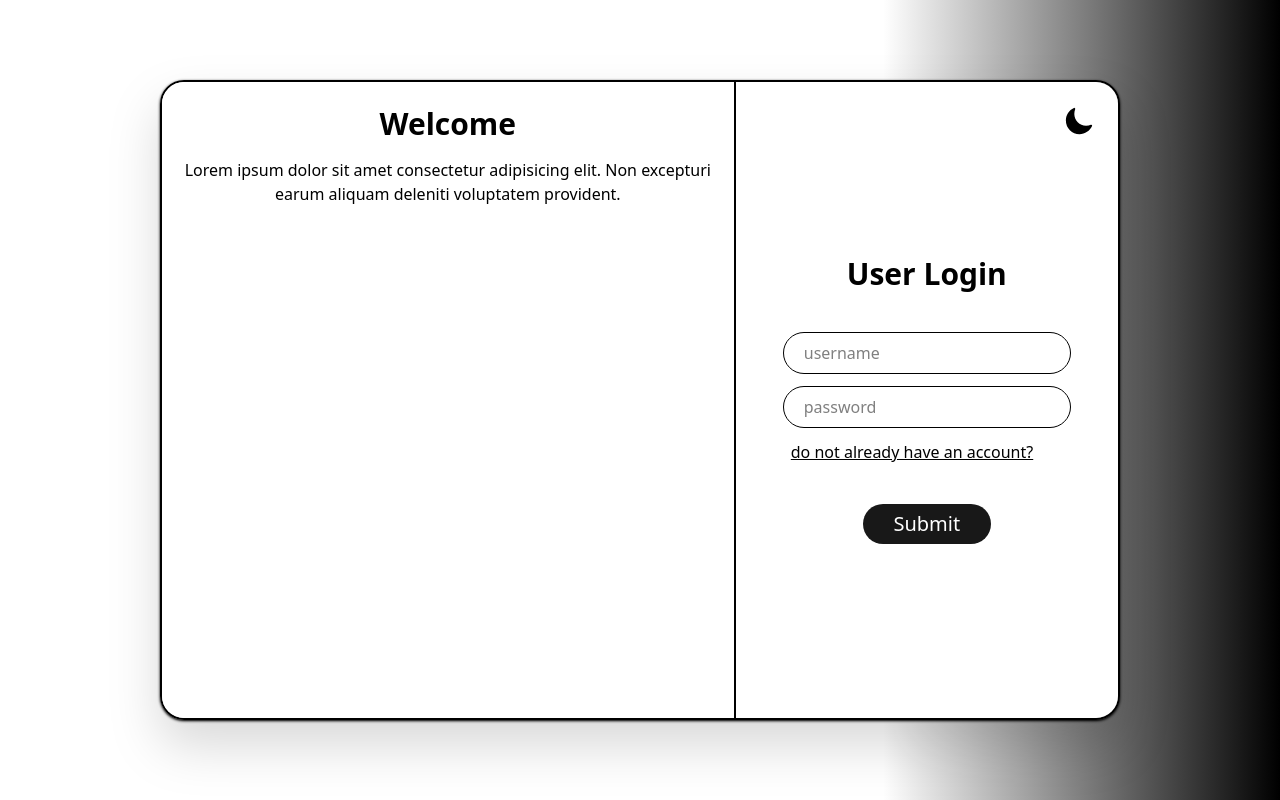
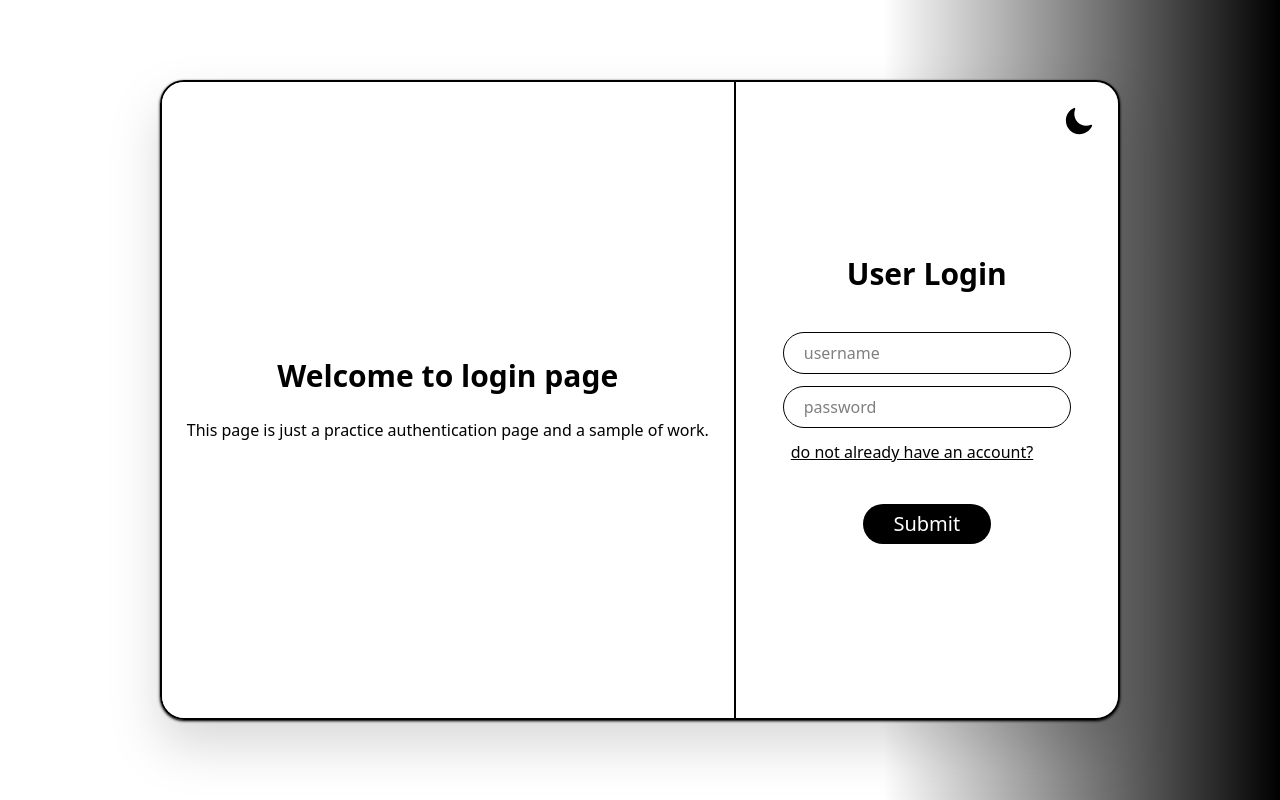
Before and after one commit to mmd-rahimi/authentication-page, a React (Vite) app: page / in a window 1280 px wide. Built offline with nearby package versions, Linux system fonts and the light colour scheme.

Commit message:
desining finished for login page

```diff
--- a/src/components/my components/LoginForm/LoginForm.tsx
+++ b/src/components/my components/LoginForm/LoginForm.tsx
@@ -21,7 +21,7 @@ function LoginForm() {
             </div>
             </div>
 
-            <div className="flex flex-row justify-center items-center bg-black opacity-90 dark:bg-white rounded-3xl text-white dark:text-black">
+            <div className="flex flex-row justify-center items-center bg-black dark:bg-white rounded-3xl text-white dark:text-black hover:opacity-75 transition duration-100">
                 <button className="flex justify-center items-center w-[8rem] h-[2.5rem] text-xl cursor-pointer">Submit</button>
             </div>
         </div>
--- a/src/components/my components/LoginForm/LoginModule.tsx
+++ b/src/components/my components/LoginForm/LoginModule.tsx
@@ -19,12 +19,11 @@ function LoginModule() {
           <ThemeToggle />
         </div>
         {/* text side */}
-        <div className="formBgCol dark:formBgCol border-black max-lg:border-b-2 lg:border-r-2 dark:border-white text-black dark:text-white w-full h-[28%] p-4 sm:py-6 lg:h-full lg:w-[60%]">
-          <div className="flex flex-col justify-center items-center gap-4">
-            <h1 className="text-3xl font-bold">Welcome</h1>
+        <div className="flex justify-center items-center bg-white dark:bg-black border-black max-lg:border-b-2 lg:border-r-2 dark:border-white text-black dark:text-white w-full h-[28%] p-4 sm:py-6 lg:h-full lg:w-[60%]">
+          <div className="flex flex-col justify-center items-center gap-4 lg:gap-6">
+            <h1 className="text-3xl font-bold">Welcome to login page</h1>
             <p className="text-center font-[500]">
-              Lorem ipsum dolor sit amet consectetur adipisicing elit. Non
-              excepturi earum aliquam deleniti voluptatem provident.
+              This page is just a practice authentication page and a sample of work.
             </p>
           </div>
         </div>
--- a/src/components/my components/ThemeToggle.tsx
+++ b/src/components/my components/ThemeToggle.tsx
@@ -6,18 +6,18 @@ function ThemeToggle() {
   const { theme, toggleTheme } = useTheme();
 
   return (
-    <div className="flex flex-row justify-center items-center rounded-full cursor-pointer hover:bg-black dark:hover:bg-white transition-all duration-300">
+    <div className="flex flex-row justify-center items-center rounded-full cursor-pointer text-black dark:text-white hover:bg-black dark:hover:bg-white transition-all duration-300 hover:text-white dark:hover:text-black">
       <button
         onClick={toggleTheme}
         className="p-2 rounded-full focus:outline-none cursor-pointer"
         aria-label={`Change to ${theme === "light" ? "dark" : "light"} mode`}
       >
         {theme === "light" ? (
-          <span className="text-3xl text-black hover:text-white">
+          <span className="text-3xl">
             <IoMoon />
           </span>
         ) : (
-          <span className="text-3xl text-white hover:text-black">
+          <span className="text-3xl">
             <IoMdSunny />
           </span>
         )}
--- a/src/index.css
+++ b/src/index.css
@@ -12,15 +12,3 @@ background: #000000;
 background: linear-gradient(90deg,rgba(0, 0, 0, 1) 69%, rgba(255, 255, 255, 1) 100%, rgba(255, 255, 255, 1) 20%);
 }
 }
-
-@layer components {
-  .formBgCol {
-background: #ffffff;
-/* background: linear-gradient(90deg,rgba(255, 255, 255, 1) 96%, rgba(0, 0, 0, 1) 100%, rgba(0, 0, 0, 1) 0%); */
-  }
-
-  .dark .formBgCol {
-background: #000000;
-/* background: linear-gradient(90deg,rgba(0, 0, 0, 1) 96%, rgba(255, 255, 255, 1) 100%, rgba(255, 255, 255, 1) 0%);   */
-}
-}
```
